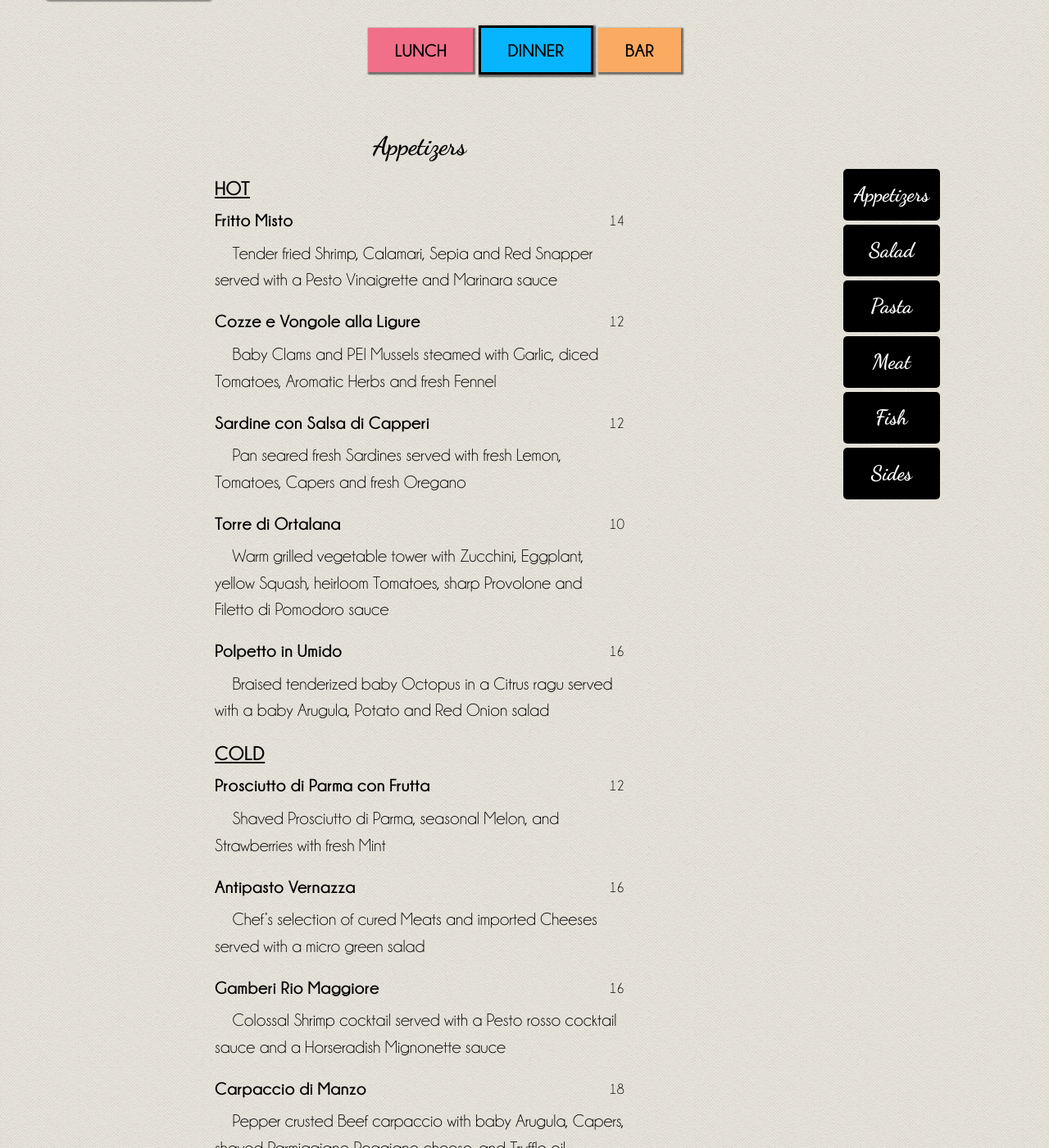
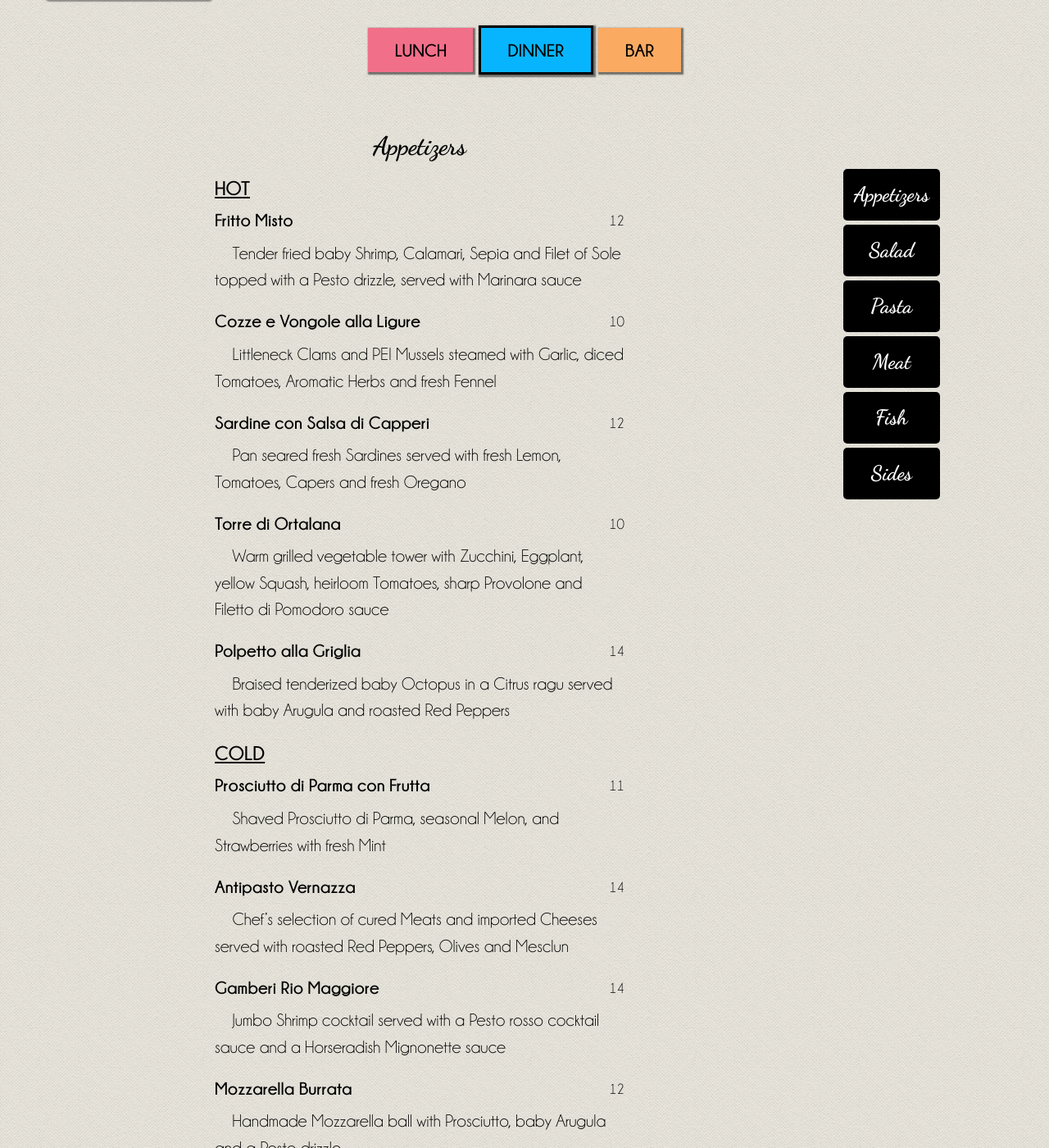
Before and after one commit to cinqueterreli/cinqueterre.github.io, a Jekyll site: the page built from dinner-menu.html, in a window 1280 px wide and 1400 px high, scrolled down 195 px. Shown: the whole window at 82% size. Built offline with Jekyll 4.4.1, drawn with Linux system fonts in a browser that asks for light colours; nearby versions of some CDN libraries; some of the changed text lies outside the part shown.

Commit message:
menu updates

```diff
--- a/dinner-menu.html
+++ b/dinner-menu.html
@@ -13,12 +13,12 @@ header: http://placehold.it/400x350
 	<div class="menu-container">
 	<h3 class="hotcold">HOT</h3>
 		<h4 class="menu-item">Fritto Misto</h4>
-		<p class="price">14</p>
-		<p class="item-des">Tender fried Shrimp, Calamari, Sepia and Red Snapper served with a Pesto Vinaigrette and Marinara sauce</p>
+		<p class="price">12</p>
+		<p class="item-des">Tender fried baby Shrimp, Calamari, Sepia and Filet of Sole topped with a Pesto drizzle, served with Marinara sauce</p>
 
 		<h4 class="menu-item">Cozze e Vongole alla Ligure</h4>
-		<p class="price">12</p>
-		<p class="item-des">Baby Clams and PEI Mussels steamed with Garlic, diced Tomatoes, Aromatic Herbs and fresh Fennel</p>
+		<p class="price">10</p>
+		<p class="item-des">Littleneck Clams and PEI Mussels steamed with Garlic, diced Tomatoes, Aromatic Herbs and fresh Fennel</p>
 
 		<h4 class="menu-item">Sardine con Salsa di Capperi</h4>
 		<p class="price">12</p>
@@ -28,117 +28,117 @@ header: http://placehold.it/400x350
 		<p class="price">10</p>
 		<p class="item-des">Warm grilled vegetable tower with Zucchini, Eggplant, yellow Squash, heirloom Tomatoes, sharp Provolone and Filetto di Pomodoro sauce</p>
 
-		<h4 class="menu-item">Polpetto in Umido</h4>
-		<p class="price">16</p>
-		<p class="item-des">Braised tenderized baby Octopus in a Citrus ragu served with a baby Arugula, Potato and Red Onion salad</p>
+		<h4 class="menu-item">Polpetto alla Griglia</h4>
+		<p class="price">14</p>
+		<p class="item-des">Braised tenderized baby Octopus in a Citrus ragu served with baby Arugula and roasted Red Peppers</p>
 	<h3 class="hotcold">COLD</h3>
 		<h4 class="menu-item">Prosciutto di Parma con Frutta</h4>
-		<p class="price">12</p>
+		<p class="price">11</p>
 		<p class="item-des">Shaved Prosciutto di Parma, seasonal Melon, and Strawberries with fresh Mint</p>
 
 		<h4 class="menu-item">Antipasto Vernazza</h4>
-		<p class="price">16</p>
-		<p class="item-des">Chef’s selection of cured Meats and imported Cheeses served with a micro green salad</p>
+		<p class="price">14</p>
+		<p class="item-des">Chef’s selection of cured Meats and imported Cheeses served with roasted Red Peppers, Olives and Mesclun</p>
 
 		<h4 class="menu-item">Gamberi Rio Maggiore</h4>
-		<p class="price">16</p>
-		<p class="item-des">Colossal Shrimp cocktail served with a Pesto rosso cocktail sauce and a Horseradish Mignonette sauce</p>
-
-		<h4 class="menu-item">Carpaccio di Manzo</h4>
-		<p class="price">18</p>
-		<p class="item-des">Pepper crusted Beef carpaccio with baby Arugula, Capers, shaved Parmiggiano Reggiano cheese, and Truffle oil</p>
+		<p class="price">14</p>
+		<p class="item-des">Jumbo Shrimp cocktail served with a Pesto rosso cocktail sauce and a Horseradish Mignonette sauce</p>
 
 		<h4 class="menu-item">Mozzarella Burrata</h4>
 		<p class="price">12</p>
 		<p class="item-des">Handmade Mozzarella ball with Prosciutto, baby Arugula and a Pesto drizzle</p>
+
+		<h4 class="menu-item">Asparagi Freddi</h4>
+		<p class="price">12</p>
+		<p class="item-des">Steamed Asparagus, hearts of Artichoke and roasted Peppers with a Lemon Basil Aioli</p>
 	</div>
 
 	<h2 id="dinner2" class="course-title">Salad</h2>
 	<div class="menu-container">
 		<h4 class="menu-item">Endiva e Gorgonzola</h4>
-		<p class="price">10</p>
+		<p class="price">9</p>
 		<p class="item-des">Belgian Endive, crisp Radicchio, Gorgonzola cheese and fresh Pears in a Lemon Caper dressing</p>
 
 		<h4 class="menu-item">Cinque Terre</h4>
-		<p class="price">11</p>
+		<p class="price">10</p>
 		<p class="item-des">Baby Arugula, Endive, Radicchio, caramelized Apples and sundried Cranberries with a Fig dressing topped with shaved Parmiggiano Reggiano cheese</p>
 
 		<h4 class="menu-item">Lattuga con Crostini di Pane</h4>
-		<p class="price">11</p>
+		<p class="price">9</p>
 		<p class="item-des">Grilled Romaine stalk topped with a classic Caesar dressing and Garlic Croutons finished with toasted Pine Nuts and sundried Tomatoes</p>
 
 		<h4 class="menu-item">Barbietole e Formaggio di Capra</h4>
-		<p class="price">12</p>
+		<p class="price">10</p>
 		<p class="item-des">Roasted Beets served with Goat cheese micro greens, candied Walnuts in a champagne Vinaigrette</p>
 
 		<h4 class="menu-item">Frutti di Mare</h4>
-		<p class="price">16</p>
+		<p class="price">14</p>
 		<p class="item-des">Fresh Seafood salad with diced red Onions, fresh Fennel, Lemon, aromatic Herbs and Extra Virgin Olive Oil</p>
 	</div>
 
 	<h2 id="dinner3" class="course-title">Pasta</h2>
 	<div class="menu-container">
 		<h4 class="menu-item">Ravioli d'Aragosta</h4>
-		<p class="price">24</p>
-		<p class="item-des">Homemade Lobster ravioli with fresh Shrimp and jumbo lump Crabmeat in a Cognac Lobster sauce</p>
+		<p class="price">22</p>
+		<p class="item-des">Homemade Lobster ravioli with fresh Shrimp and Crabmeat in a Cognac Lobster sauce</p>
 
 		<h4 class="menu-item">Triofe Monterosso</h4>
 		<p class="price">18</p>
 		<p class="item-des">Homemade triofe pasta sauteéd with sundried Tomatoes, Pesto, and Pecorino Romano cheese</p>
 
 		<h4 class="menu-item">Risotto al Gorgonzola</h4>
-		<p class="price">21</p>
+		<p class="price">20</p>
 		<p class="item-des">Arborio rice sauteéd with fresh diced Tomato, baby Spinach, Gorgonzola cheese and candied Walnuts in a light Cream sauce</p>
 
 		<h4 class="menu-item">Pappardelle di Manzo</h4>
-		<p class="price">20</p>
+		<p class="price">18</p>
 		<p class="item-des">Fresh broad-noodle pasta in an authentic Bolognese ragu with sweet green Peas and a dollop of Cambro Ricotta cheese</p>
 
 		<h4 class="menu-item">Farfalle Cinque Terre</h4>
-		<p class="price">22</p>
+		<p class="price">21</p>
 		<p class="item-des">“Butterfly” pasta sauteéd with grilled Eggplant, sundried Tomatoes, Capers, fresh Basil, Gaeta Olives and white Anchovie fillets</p>
 	</div>
 
 	<h2 id="dinner4" class="course-title">Meat</h2>
 	<div class="menu-container">
 		<h4 class="menu-item">Vitello Cinque Terre</h4>
-		<p class="price">28</p>
+		<p class="price">26</p>
 		<p class="item-des">Veal scaloppine served with wild Mushrooms and roasted Peppers in a Marsala demi-glace served with grilled Asparagus tips</p>
 
 		<h4 class="menu-item">Bistecca alla Griglia</h4>
 		<p class="price">38</p>
-		<p class="item-des">Grilled Filet Mignion served with Truffle mashed Potatoes and julienne Vegetables</p>
+		<p class="item-des">Grilled Filet Mignon served with Truffle mashed Potatoes and julienne Vegetables</p>
 
 		<h4 class="menu-item">Torre di Maiale</h4>
 		<p class="price">30</p>
 		<p class="item-des">Double-thick oven roasted Pork Chop with Cippolini Onions, Brussel Sprouts, crispy Pancetta in a Chianti demi-glace</p>
 
 		<h4 class="menu-item">Polletto Arrosto</h4>
-		<p class="price">24</p>
+		<p class="price">22</p>
 		<p class="item-des">Oven roasted free-range boneless half Chicken with Garlic roasted Potatoes and Green Beans</p>
 
 		<h4 class="menu-item">Costoletta di Vitello</h4>
-		<p class="price">45</p>
+		<p class="price">42</p>
 		<p class="item-des">Charcoal grilled milk fed Veal Chop served with a Porcini Mushroom and Barolo wine demi-glace with Saffron risotto</p>
 	</div>
 
 	<h2 id="dinner5" class="course-title">Fish</h2>
 	<div class="menu-container">
 		<h4 class="menu-item">Branzino con Insalatina</h4>
-		<p class="price">34</p>
-		<p class="item-des">Pan seared Mediterranean Sea Bass in a Truffle sauce served with a mixed Mushroom sauté and a garden salad</p>
+		<p class="price">32</p>
+		<p class="item-des">Broiled Mediterranean Sea Bass with a mixed Mushroom Truffle sauté and a garden salad</p>
 
 		<h4 class="menu-item">Dentice Ligure</h4>
-		<p class="price">32</p>
+		<p class="price">30</p>
 		<p class="item-des">Oven roasted fresh Red Snapper topped with caramelized Onions, Olives and a Tomato pureé</p>
 
 		<h4 class="menu-item">Spigola Striato con Granchio</h4>
-		<p class="price">30</p>
+		<p class="price">32</p>
 		<p class="item-des">Striped Bass served with Crab risotto finished with a Lobster reduction</p>
 
 		<h4 class="menu-item">Salmone con Finocchio</h4>
 		<p class="price">28</p>
-		<p class="item-des">Pan seared North Atlantic Salmon seved with a Fennel puree and roasted Tomatoes in a Lemon Caper sauce over Spinach</p>
+		<p class="item-des">Pan seared North Atlantic Salmon in a Lemon Caper sauce, topped with a grilled Tomato and served with a Fennel puree and Spinach</p>
 
 		<h4 class="menu-item">Orata Intera</h4>
 		<p class="price">32</p>
```
